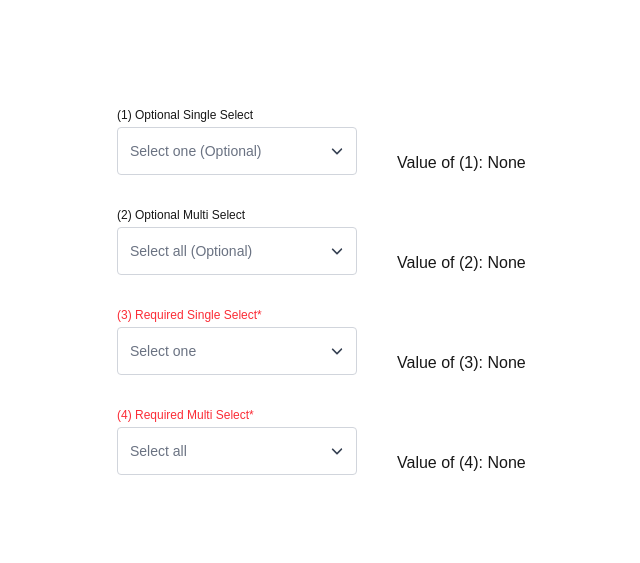
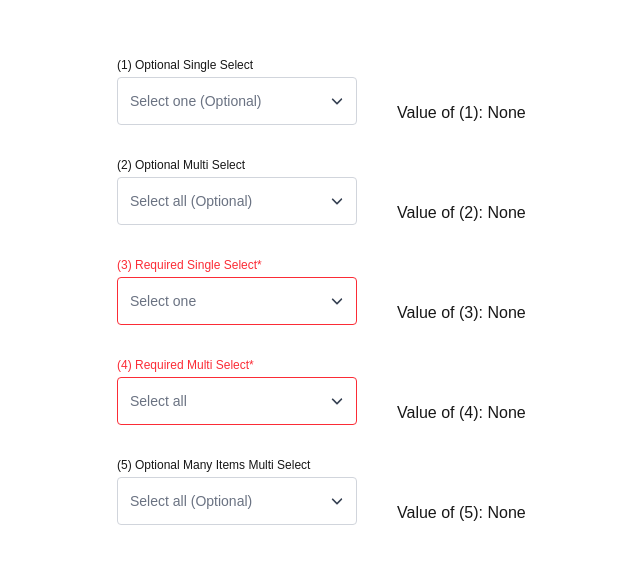
Before and after one commit to toucanfoosh/HiveDropdown, a Next.js app: page / in a window 1280 px wide. Shown: the part 109-672 px from the top of the page, without its empty margins (123-763 px from the left). Built offline with nearby package versions, Linux system fonts and the light colour scheme.

Commit message:
[New] Extra demo and requirement border

```diff
--- a/src/app/page.tsx
+++ b/src/app/page.tsx
@@ -7,8 +7,12 @@ export default function Home() {
   const [value2, setValue2] = useState<string[] | null>(null);
   const [value3, setValue3] = useState<string | null>(null);
   const [value4, setValue4] = useState<string[] | null>(null);
+  const [value5, setValue5] = useState<string[] | null>(null);
 
   const options = ["Option 1", "Option 2", "Option 3"];
+  const manyOptions = [
+    ...Array.from({ length: 500 }, (_, i) => `Option ${i + 1}`),
+  ];
 
   return (
     <div className="flex items-center justify-center min-h-screen p-20">
@@ -68,6 +72,20 @@ export default function Home() {
             {value4 && value4.length > 0 ? value4.join(", ") : "None"}{" "}
           </div>
         </div>
+        <div className="h-8" />
+        <div className="flex items-end">
+          <Dropdown
+            options={manyOptions}
+            title="(5) Optional Many Items Multi Select"
+            multiSelect={true}
+            onChange={(selected) => setValue5(selected)}
+            value={value5}
+          />
+          <div className="ps-10">
+            Value of (5):{" "}
+            {value5 && value5.length > 0 ? value5.join(", ") : "None"}{" "}
+          </div>
+        </div>
       </div>
     </div>
   );
--- a/src/components/Dropdown/Dropdown.tsx
+++ b/src/components/Dropdown/Dropdown.tsx
@@ -126,7 +126,11 @@ function Dropdown<T extends boolean = false>({
         </div>
         <div
           className={`cursor-pointer bg-white rounded text-[0.875rem] ${
-            !open ? "border-gray-300" : "border-(--accent)"
+            !open
+              ? required && !preview
+                ? "border-red-500"
+                : "border-gray-300"
+              : "border-(--accent)"
           } border-[1px] overflow-hidden flex justify-between items-center p-3`}
           style={{ height, width }}
           onClick={() => setOpen(!open)}
```
